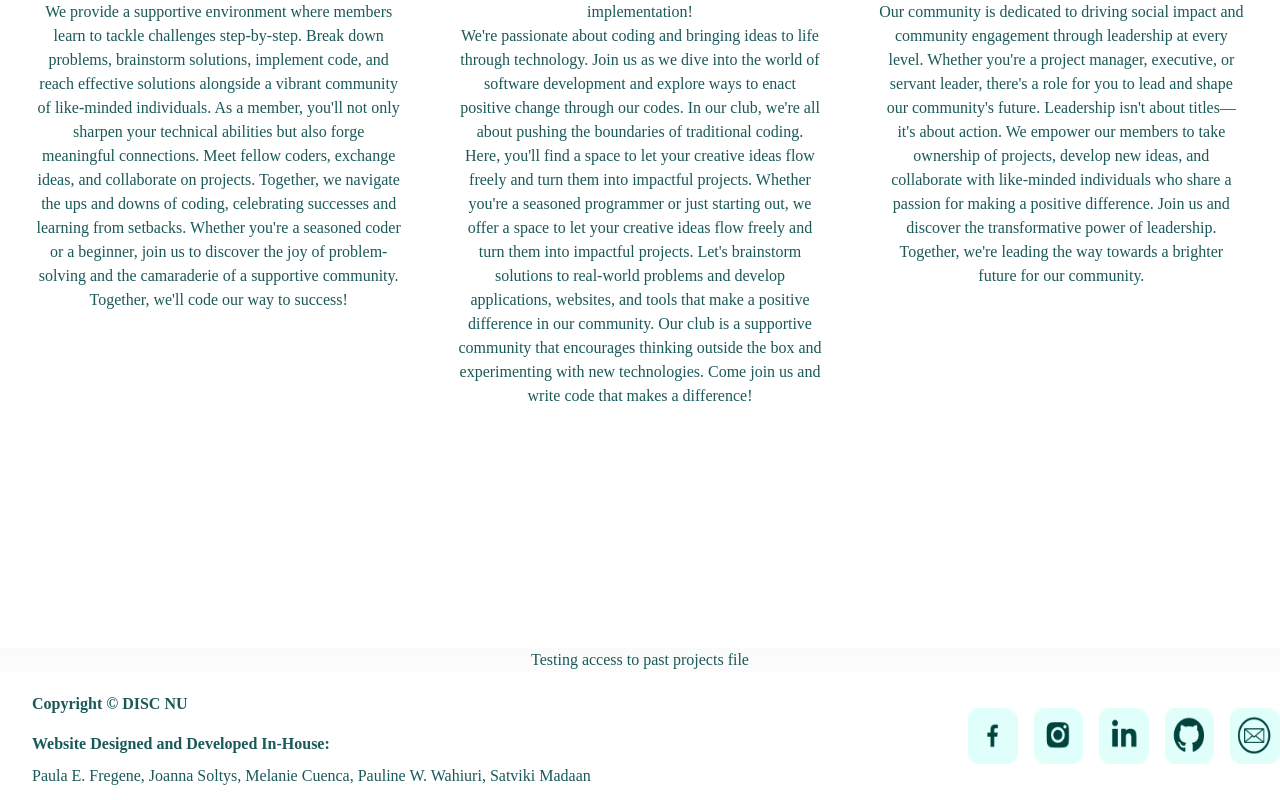
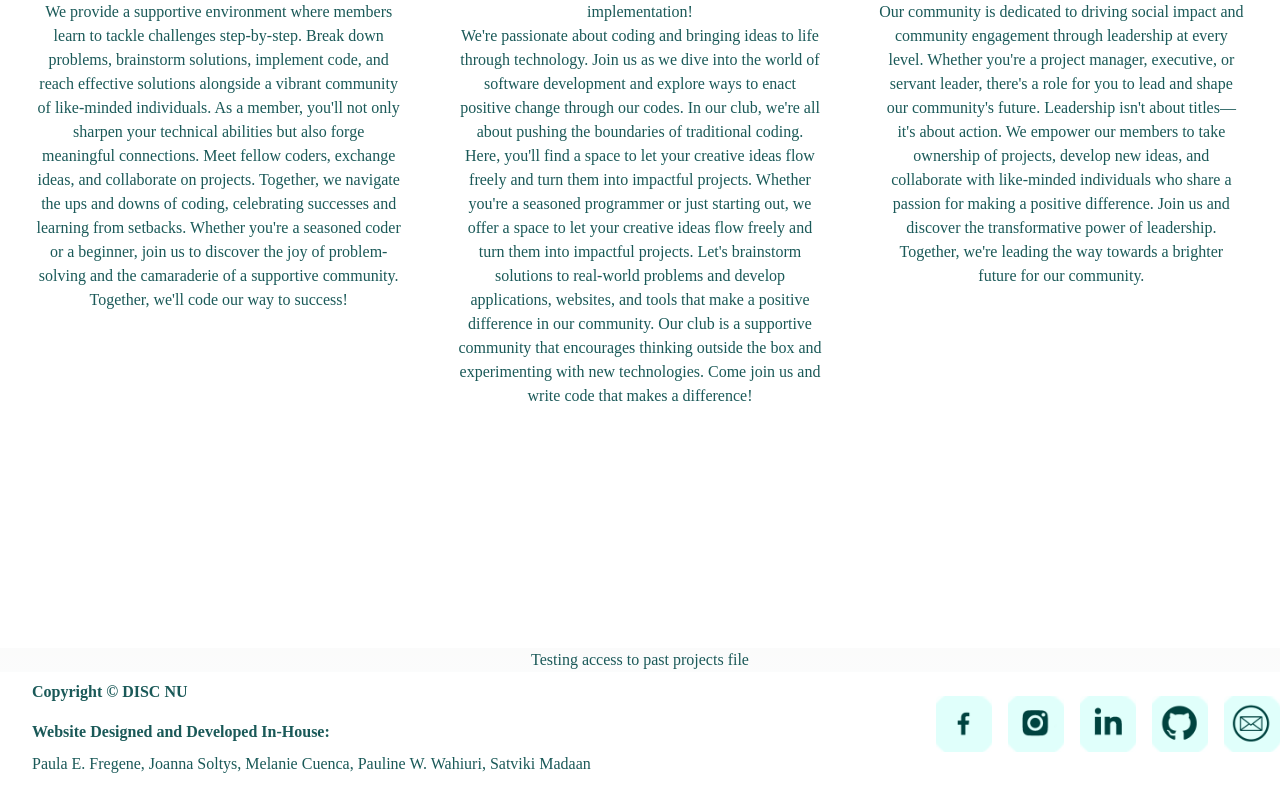
Before and after one commit to DISC-NU/DISC-NU-Website, a Next.js app in the folder disc-website/: page / in a window 1280 px wide. Shown: the part 636-1436 px from the top of the page. Built offline with nearby package versions, Linux system fonts and the light colour scheme.

Commit message:
update global.css
mainly for footer portion

```diff
--- a/disc-website/src/app/globals.css
+++ b/disc-website/src/app/globals.css
@@ -110,6 +110,7 @@ body {
   background-color: white;
   height: 8rem;
   padding-left: 2rem;
+  padding-bottom: 2rem;
 }
 
 .footerText {
@@ -126,6 +127,8 @@ body {
   float: center;
   height: 3.5rem;
   width: 3.5rem;
+  min-width: 3.5rem;
+  object-fit: fill;
 }
 
 p {
@@ -161,4 +164,5 @@ h4 {
 .individualCards img{
   height: 16rem;
   width: 16rem;
+  objject-fit: fill;
 }
```
